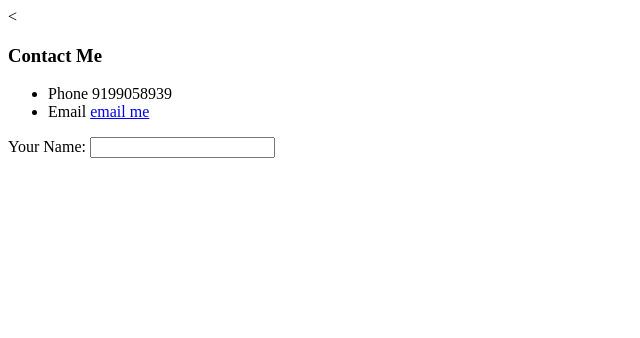
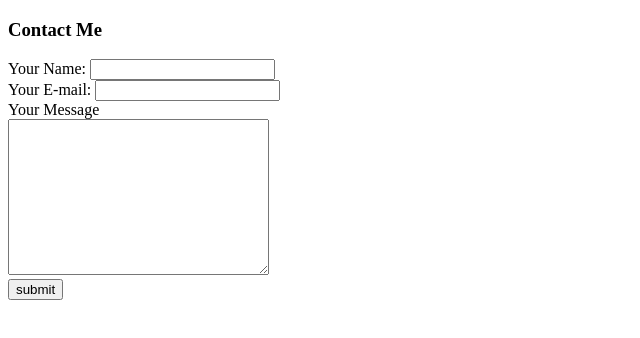
Before and after one commit to Rahulojhaiit/cv, a plain HTML site: page contact-me.html in a window 1280 px wide. Shown: the whole page, without its empty margins (0-640 px from the left). Drawn offline with Linux system fonts and the light colour scheme.

Commit message:
Update Contact-me html file

```diff
--- a/contact-me.html
+++ b/contact-me.html
@@ -1,4 +1,4 @@
-<<!DOCTYPE html>
+<!DOCTYPE html>
 <html lang="en" dir="ltr">
   <head>
     <meta charset="utf-8">
@@ -6,14 +6,15 @@
   </head>
   <body>
     <h3>Contact Me</h3>
-    <ul>
-    <li>Phone 9199058939</li>
-    <li>Email <a href="mailto:rahulojhaiit@gmail.com">email me</a></li>
-    </ul>
-    <form class="" action="index.html" method="post">
+
+    <form class="" action="mailto:rahulojhaiit@gmail.com" method="post" enctype="text/plain">
       <label>Your Name: </label>
-      <input type="text" name="" value="">
-
+      <input type="text" name="yourName" value=""><br>
+      <label>Your E-mail:</label>
+      <input type="email" name="yourEmail" value=""><br>
+      <label>Your Message</label><br>
+      <textarea name="yourMessage" rows="10" cols="30"></textarea><br>
+      <input type="submit" name="" value="submit">
     </form>
 
 
```
